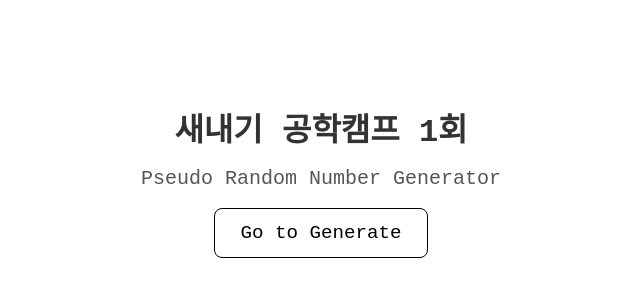
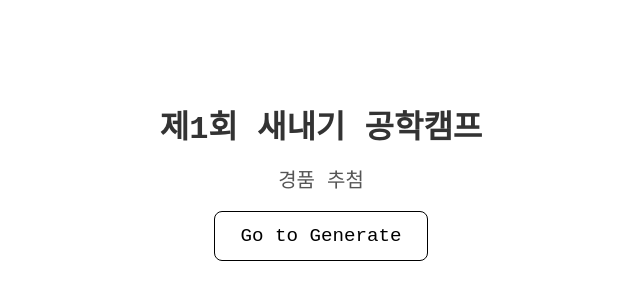
Before and after one commit to KMSstudio/engcamp-random-generator, a Next.js app: page / in a window 1280 px wide. Shown: the part 226-526 px from the top of the page, without its empty margins (319-959 px from the left). Built offline with nearby package versions, Linux system fonts and the light colour scheme; a web font is replaced by a local one.

Commit message:
fix: 메인 페이지 번경

```diff
--- a/src/app/page.tsx
+++ b/src/app/page.tsx
@@ -5,8 +5,8 @@ export default function Home() {
   return (
     <div className="home-container">
       <div className="home-inner">
-        <h1 className="home-title">새내기 공학캠프 1회</h1>
-        <p className="home-subtitle">Pseudo Random Number Generator</p>
+        <h1 className="home-title">제1회 새내기 공학캠프</h1>
+        <p className="home-subtitle">경품 추첨</p>
         <div className="home-link-container">
           <Link href="/generate" className="home-link">
             Go to Generate
```
